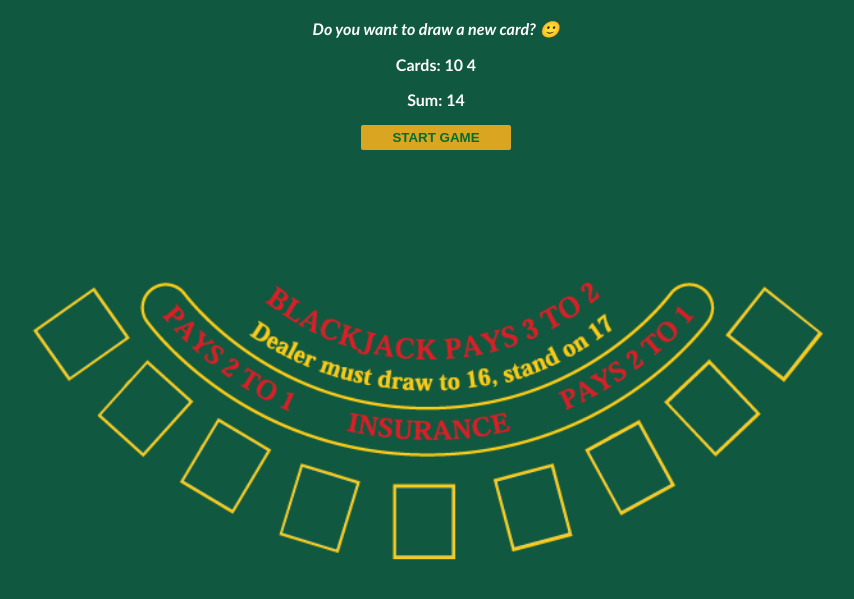
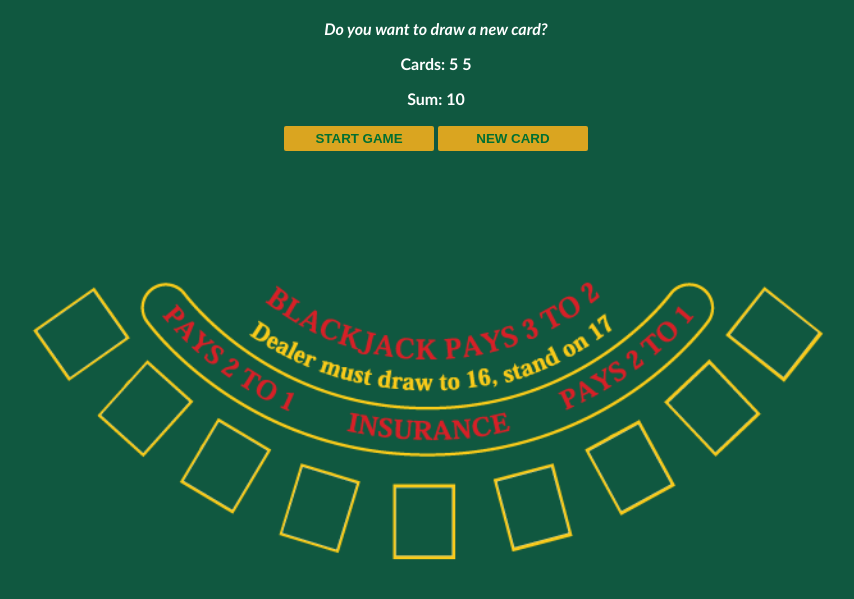
Before and after one commit to sasidhar-jonnalagadda/blackjack-game, a plain HTML site: page index.html in a window 1280 px wide. Both pictures are taken after a click on the button "START GAME". Shown: the part 63-662 px from the top of the page, without its empty margins (204-1058 px from the left). Drawn offline with Linux system fonts and the light colour scheme.

Commit message:
Add 3 new functions
Added startGame(), newGame(), and getRandomCard()

```diff
--- a/backend.js
+++ b/backend.js
@@ -1,6 +1,7 @@
-let firstCard = 10;
-let secondCard = 4;
-let sum = firstCard + secondCard;
+let firstCard = getRandomCard();
+let secondCard = getRandomCard();
+let cards = [firstCard, secondCard];
+let sum = cards[0] + cards[1];
 let hasBlackJack = false;
 let isAlive = true;
 let message = "";
@@ -9,18 +10,36 @@ let messageEl = document.getElementById("message-el");
 let cardsEl = document.getElementById("cards-el");
 let sumEl = document.getElementById("sum-el");
 
-function startGame() {
-  cardsEl.textContent = "Cards: " + firstCard + " " + secondCard;
+function renderGame() {
+  cardsEl.textContent = "Cards: ";
+  for (let i = 0; i < cards.length; i++) {
+    cardsEl.textContent += cards[i] + " ";
+  }
   sumEl.textContent = "Sum: " + sum;
   if (sum <= 20) {
-    message = "Do you want to draw a new card? 🙂";
+    message = "Do you want to draw a new card?";
   } else if (sum === 21) {
-    message = "Wohoo! You've got Blackjack! 🥳";
+    message = "You've got Blackjack!";
     hasBlackJack = true;
   } else {
-    message = "You're out of the game! 😭";
+    message = "You're out of the game!";
     isAlive = false;
   }
 
   messageEl.textContent = message;
 }
+
+function startGame() {
+  renderGame();
+}
+
+function newGame() {
+  let card = getRandomCard();
+  cards.push(card);
+  sum += card;
+  renderGame();
+}
+
+function getRandomCard() {
+  return 5;
+}
--- a/index.html
+++ b/index.html
@@ -12,5 +12,6 @@
     <p id="cards-el">Cards:</p>
     <p id="sum-el">Sum:</p>
     <button onclick="startGame()">START GAME</button>
+    <button onclick="newGame()">NEW CARD</button>
   </body>
 </html>
--- a/styles.css
+++ b/styles.css
@@ -26,4 +26,6 @@ button {
   border-radius: 2px;
   cursor: pointer;
   color: #016f32;
+  margin-top: 2px;
+  margin-bottom: 2px;
 }
```
